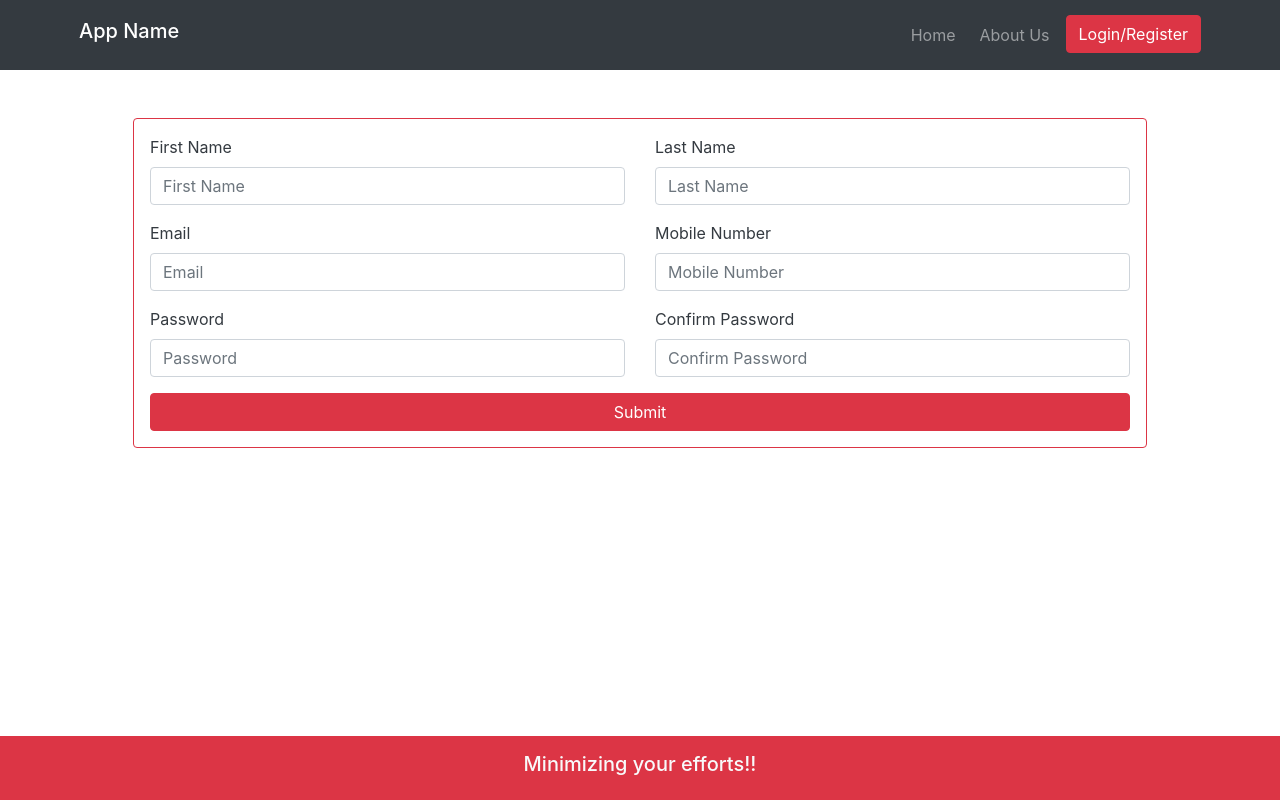
After one commit to akshsisodiya/Delivery_app, a Django app: template Webapp/templates/registration_form.html in a window 1280 px wide. The commit adds this page. Run offline with Django 3.2, Linux system fonts and the light colour scheme; the template is opened without the code that fills it, so the values that code supplies are empty; some libraries are stand-ins or nearby versions.

Commit message:
registrtion form HTML

```diff
--- a/Webapp/Webapp/urls.py
+++ b/Webapp/Webapp/urls.py
@@ -15,9 +15,10 @@ Including another URLconf
 """
 from django.contrib import admin
 from django.urls import path
-from .views import index
+from .views import index, register
 
 urlpatterns = [
     path('admin/', admin.site.urls),
     path('', index, name='index'),
+    path('register/', register, name='register'),
 ]
--- a/Webapp/Webapp/views.py
+++ b/Webapp/Webapp/views.py
@@ -2,3 +2,6 @@ from django.shortcuts import render
 
 def index(request):
     return render(request,'index.html',{'active_class':'home'})
+
+def register(request):
+    return render(request,'registration_form.html')
--- /dev/null
+++ b/Webapp/templates/base.html
@@ -0,0 +1,48 @@
+{% load static %}
+<!DOCTYPE html>
+<html lang="en">
+<head>
+    <meta name="viewport" content="width=device-width, initial-scale=1.0">
+    <title>Home</title>
+    <script src="https://code.jquery.com/jquery-3.5.1.min.js" integrity="sha256-9/aliU8dGd2tb6OSsuzixeV4y/faTqgFtohetphbbj0=" crossorigin="anonymous"></script>
+    <link rel="stylesheet" href="https://stackpath.bootstrapcdn.com/bootstrap/4.5.2/css/bootstrap.min.css" integrity="sha384-JcKb8q3iqJ61gNV9KGb8thSsNjpSL0n8PARn9HuZOnIxN0hoP+VmmDGMN5t9UJ0Z" crossorigin="anonymous">
+    <script src="https://stackpath.bootstrapcdn.com/bootstrap/4.5.2/js/bootstrap.min.js" integrity="sha384-B4gt1jrGC7Jh4AgTPSdUtOBvfO8shuf57BaghqFfPlYxofvL8/KUEfYiJOMMV+rV" crossorigin="anonymous"></script>
+    <script src="https://stackpath.bootstrapcdn.com/bootstrap/4.5.2/js/bootstrap.bundle.min.js" integrity="sha384-LtrjvnR4Twt/qOuYxE721u19sVFLVSA4hf/rRt6PrZTmiPltdZcI7q7PXQBYTKyf" crossorigin="anonymous"></script>
+    <link rel="stylesheet" href="https://stackpath.bootstrapcdn.com/font-awesome/4.7.0/css/font-awesome.min.css" integrity="sha384-wvfXpqpZZVQGK6TAh5PVlGOfQNHSoD2xbE+QkPxCAFlNEevoEH3Sl0sibVcOQVnN" crossorigin="anonymous">
+</head>
+<body>
+<nav class="navbar navbar-expand-lg navbar-dark bg-dark">
+    <div class="container-fluid">
+        <a class="navbar-brand h3 p-2 px-5" href="/">App Name</a>
+    <button class="navbar-toggler" type="button" data-toggle="collapse" data-target="#nav_content" aria-controls="nav_content" aria-expanded="false" aria-label="Toggle navigation">
+        <span class="navbar-toggler-icon"></span>
+    </button>
+    <div class="collapse navbar-collapse px-5" id="nav_content">
+        <ul class="navbar-nav ml-auto">
+        <li class="nav-item ml-2" id="home">
+            <a href="/" class="nav-link">Home</a>
+        </li>
+        <li class="nav-item ml-2" id="contact">
+            <a href='/about-us' class="nav-link">About Us</a>
+        </li>
+        <li class="nav-item ml-2">
+            <a href="/register"><button class="btn btn-md btn-danger" >Login/Register</button></a>
+        </li>
+    </ul>
+    </div>
+    </div>
+</nav>
+{% block content %}
+{% endblock %}
+<footer class="footer fixed-bottom bg-dark text-light">
+    <div class="d-flex py-3 align-items-center justify-content-center bg-danger">
+        <p class="h5">Minimizing your efforts!!</p>
+    </div>
+</footer>
+<script>
+    var active='{{ active_class|safe }}';
+    var bgcolor= '#dc3545';
+    document.getElementById(active).classList.add('active');
+</script>
+</body>
+</html>
--- /dev/null
+++ b/Webapp/templates/registration_form.html
@@ -0,0 +1,79 @@
+{% extends 'base.html' %} {% block content %}
+<div class="container text-dark">
+  <div class="p-5 justify-content-center">
+    <div
+      class="p-3 d-flex flex-column border border-danger rounded align-middle"
+    >
+      <form>
+        <div class="row">
+          <div class="form-group col-lg-6">
+            <label for="first_name">First Name</label>
+            <input
+              type="text"
+              class="form-control"
+              id="first_name"
+              placeholder="First Name"
+              name="fname"
+            />
+          </div>
+          <div class="form-group col-lg-6">
+            <label for="last_name">Last Name</label>
+            <input
+              type="text"
+              class="form-control"
+              id="last_name"
+              placeholder="Last Name"
+              name="lname"
+            />
+          </div>
+        </div>
+        <div class="row">
+          <div class="form-group col-lg-6">
+            <label for="email">Email</label>
+            <input
+              type="email"
+              class="form-control"
+              id="email"
+              placeholder="Email"
+              name="email"
+            />
+          </div>
+          <div class="form-group col-lg-6">
+            <label for="mobile">Mobile Number</label>
+            <input
+              type="tel"
+              class="form-control"
+              id="mobile"
+              placeholder="Mobile Number"
+              name="number"
+            />
+          </div>
+        </div>
+        <div class="row">
+          <div class="form-group col-lg-6">
+            <label for="password">Password</label>
+            <input
+              type="password"
+              class="form-control"
+              id="password"
+              placeholder="Password"
+              name="password"
+            />
+          </div>
+          <div class="form-group col-lg-6">
+            <label for="conpassword">Confirm Password</label>
+            <input
+              type="password"
+              class="form-control"
+              id="conpassword"
+              placeholder="Confirm Password"
+              name="cpassword"
+            />
+          </div>
+        </div>
+          <button class="btn btn-danger btn-block" type="submit">Submit</button>
+      </form>
+    </div>
+  </div>
+</div>
+{% endblock %}
```
Also changed, not shown: Webapp/templates/index.html (+3 -47 lines), 1 other file.
